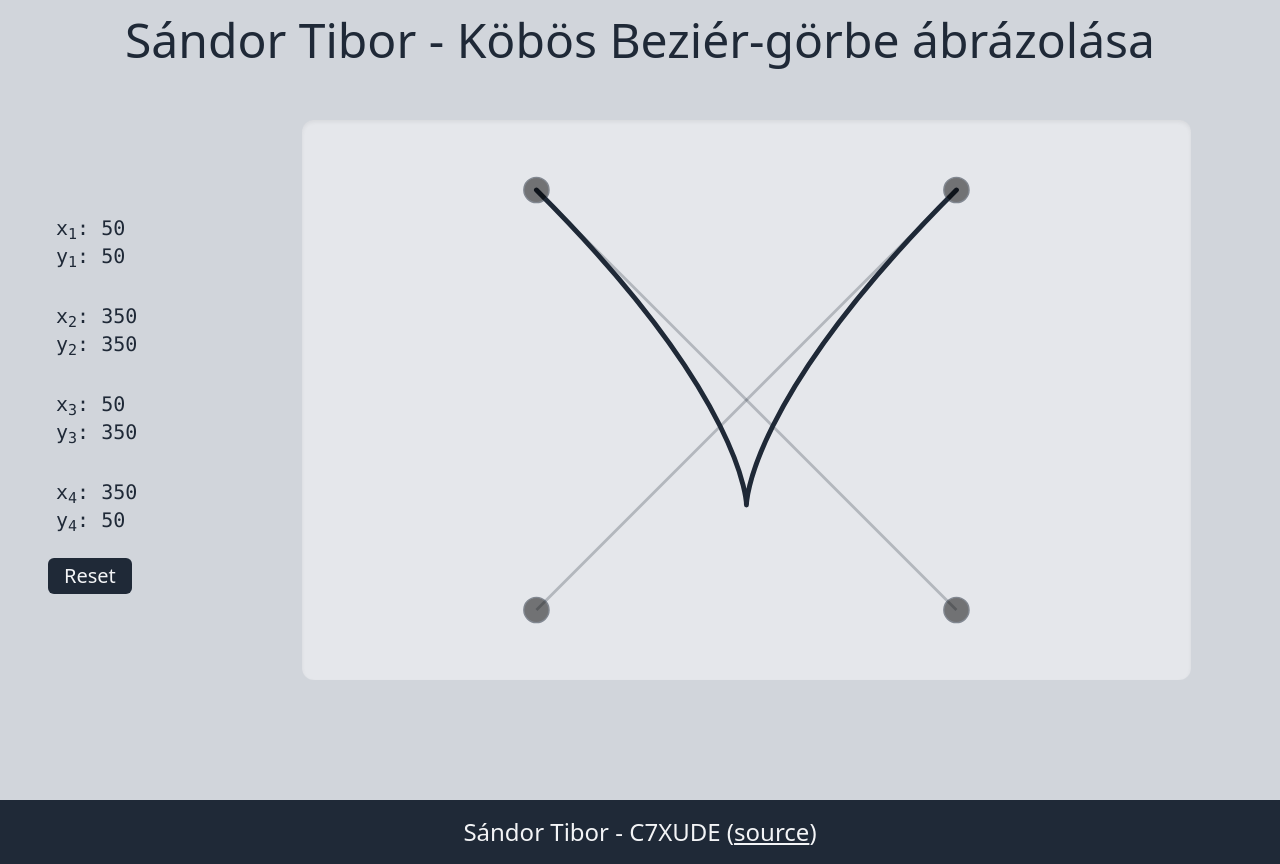
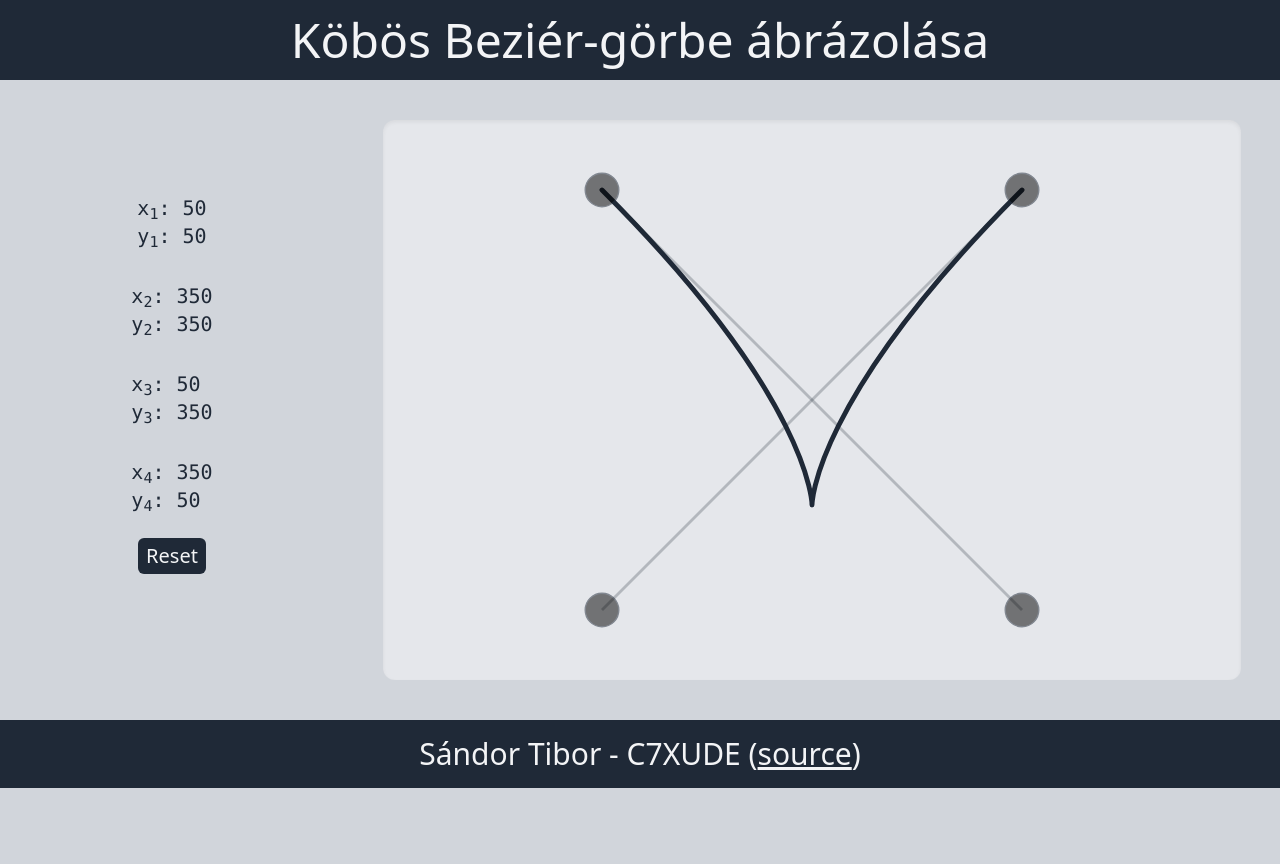
Before and after one commit to tibi1220/next-cubic-bezier, a Next.js app: page / in a window 1280 px wide. After the commit the page ends 800 px from the top, so only its background shows below. Built offline with nearby package versions, Linux system fonts and the light colour scheme.

Commit message:
optimize css

```diff
--- a/components/BezierSvgBase.tsx
+++ b/components/BezierSvgBase.tsx
@@ -1,4 +1,4 @@
-import React, { useState } from 'react';
+import React, { useState, useRef } from 'react';
 import Circle from './DraggableAnchor';
 import LeftPanel from './LeftPanel';
 
@@ -37,16 +37,16 @@ const BezierSvgBase: React.FC = () => {
 
   return (
     <>
-      <div className="flex justify-around text-sm lg:text-lg xl:text-xl">
+      <div className="flex flex-col-reverse sm:flex-row justify-around text-lg sm:text-md lg:text-lg xl:text-xl">
         <LeftPanel p={p} reset={reset} />
 
-        <div className="w-full sm:w-10/12">
+        <div className="w-full sm:w-9/12">
           <svg
             xmlns="http://www.w3.org/2000/svg"
             stroke="currentColor"
             fill="none"
             viewBox="0, 0, 400, 400"
-            className="w-10/12 h-[70vh] mx-auto bg-gray-200 my-10 rounded-xl shadow-inner overflow-visible"
+            className="w-11/12 h-[70vh] mx-auto bg-gray-200 my-10 rounded-xl shadow-inner overflow-visible"
           >
             <path
               strokeLinecap="round"
--- a/components/DraggableAnchor.tsx
+++ b/components/DraggableAnchor.tsx
@@ -1,4 +1,4 @@
-import React, { useEffect } from 'react';
+import React, { useEffect, useMemo } from 'react';
 
 export type Event = React.PointerEvent<SVGCircleElement>;
 export type State = {
@@ -17,6 +17,15 @@ interface Props {
 }
 
 const Circle: React.FC<Props> = ({ position, setPosition }) => {
+  // const radius = useMemo(() => {
+  //   const width = typeof window !== 'undefined' ? window.innerWidth : 1024;
+
+  //   if (width < 640) return 15;
+  //   if (width < 820) return 12;
+  //   if (width < 1040) return 10;
+  //   return 9;
+  // });
+
   const preventScroll = (e: TouchEvent) => e.preventDefault();
 
   const handlePointerDown = (e: Event) => {
@@ -74,7 +83,7 @@ const Circle: React.FC<Props> = ({ position, setPosition }) => {
       cy={position.y}
       fill={position.active ? 'red' : 'black'}
       opacity=".5"
-      r={9}
+      r={12}
       onPointerDown={handlePointerDown}
       onPointerUp={handlePointerUp}
       onPointerMove={handlePointerMove}
--- a/components/LeftPanel.tsx
+++ b/components/LeftPanel.tsx
@@ -13,13 +13,13 @@ interface Props {
 
 const LeftPanel: React.FC<Props> = ({ p, reset }) => {
   return (
-    <div className="hidden sm:block my-auto w-2/12 pl-10">
+    <div className="grid grid-cols-2 m-4 my-auto sm:w-3/12 sm:flex flex-col place-items-center">
       {p.map((elem, index) => (
         <DisplayCoords key={index} index={index + 1} coord={elem} />
       ))}
-      <div className="p-2">
+      <div className="p-2 col-span-2 mb-10">
         <button
-          className="bg-gray-800 text-gray-100 p-1 px-4 rounded-md"
+          className="bg-gray-800 text-gray-100 p-1 px-2 rounded-md flex justify-center"
           onClick={reset}
         >
           Reset
--- a/pages/index.tsx
+++ b/pages/index.tsx
@@ -3,13 +3,13 @@ import BezierSvgBase from '../components/BezierSvgBase';
 
 const Index: React.FC = () => {
   return (
-    <>
-      <h1 className="text-center text-3xl lg:text-4xl xl:text-5xl p-4">
-        Sándor Tibor - Köbös Beziér-görbe ábrázolása
+    <div className="h-full">
+      <h1 className="text-center text-3xl lg:text-4xl xl:text-5xl p-4 bg-gray-800 text-gray-100">
+        Köbös Beziér-görbe ábrázolása
       </h1>
       <BezierSvgBase />
-      <div className="mt-20 p-4 bg-gray-800">
-        <p className="text-2xl text-gray-100 text-center">
+      <div className="p-4 bg-gray-800">
+        <p className="text-3xl text-gray-100 text-center">
           Sándor Tibor - C7XUDE (
           <a
             href="https://github.com/tibi1220/next-cubic-bezier"
@@ -22,7 +22,7 @@ const Index: React.FC = () => {
           )
         </p>
       </div>
-    </>
+    </div>
   );
 };
 
```
